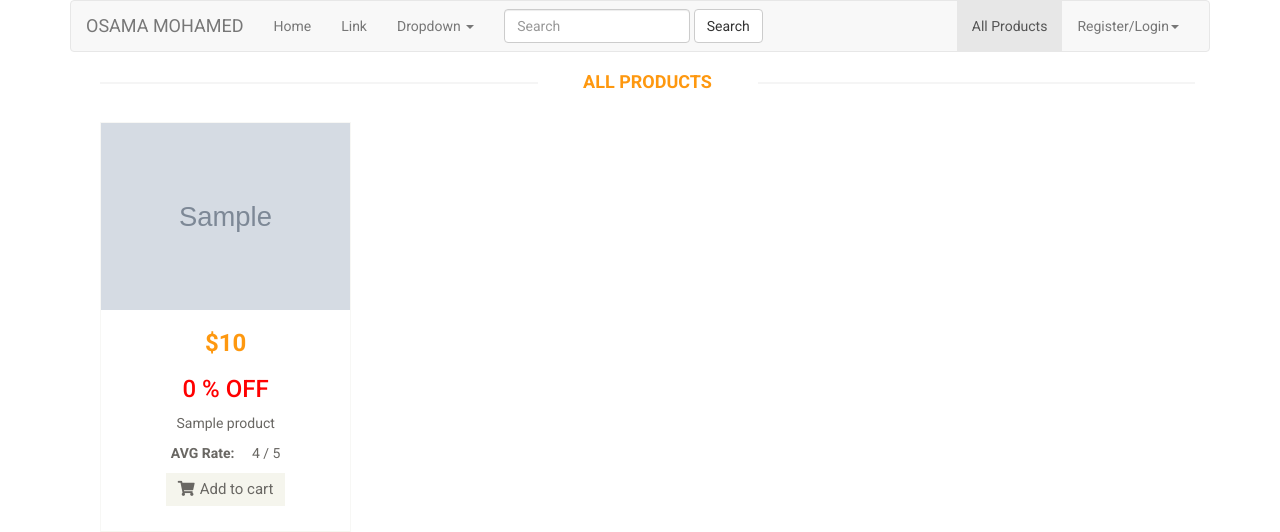
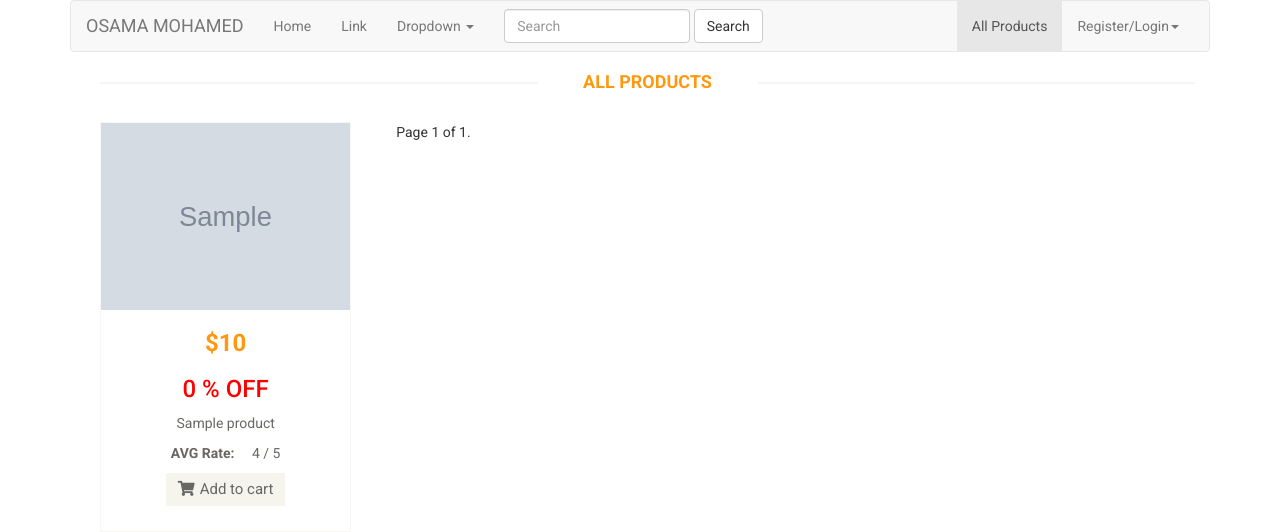
Before and after one commit to tegarty/E-Commerce_django, a Django app: page /products/all/ in a window 1280 px wide. Shown: the top 532 px of the page. Run offline with Django 3.2, Linux system fonts and the light colour scheme; tables that the repository leaves empty hold one stand-in row (values such as "Sample post"); grey boxes marked "Sample" are stand-in pictures; some libraries are stand-ins or nearby versions.

Commit message:
add pagination to all products page

```diff
--- a/products/templates/products/all_products.html
+++ b/products/templates/products/all_products.html
@@ -57,12 +57,56 @@
 
 
 						<ul class="pagination">
-{#							<li class="active"><a href="/products/1">1</a></li>#}
-{#                            {% for product in range(1, number_of_products + 2) %}#}
-{##}
-{#							<li><a href="/products/{{ product }}">{{ product }}</a></li>#}
-{##}
-{#                            {% endfor %}#}
+
+                            <div class="pagination"> <!-- page_request == the name of page that i want like:page -->
+                                <span class="step-links"> <!-- objects == the number of pages -->
+                                    {% if objects.has_previous %}
+                                        <a href="?{{ page_request }}={{ objects.previous_page_number }}
+                                            {% if request.GET.search_post %}
+                                                &search_post={{ request.GET.search_post }}
+                                            {% endif %}">previous
+                                        </a>
+                                    {% endif %}
+
+                                    <span class="current">
+                                        Page {{ objects.number }} of {{ objects.paginator.num_pages }}.
+                                    </span>
+
+                                    {% if objects.has_next %}
+                                        <a href="?{{ page_request }}={{ objects.next_page_number }}
+                                            {% if request.GET.search_post %}
+                                                &search_post={{ request.GET.search_post }}
+                                            {% endif %}">next
+                                        </a>
+                                    {% endif %}
+                                </span>
+                            </div>
+
+                            {% if is_paginated %}
+                                <ul class="pagination">
+                                    {% if page_obj.has_previous %}
+                                        <li>
+                                            <span>
+                                                <a href="?page={{ page_obj.previous_page_number }}">
+                                                    Previous
+                                                </a>
+                                            </span>
+                                        </li>
+                                    {% endif %}
+                                    <li class="">
+                                        <span>Page {{ page_obj.number }} of {{ page_obj.paginator.num_pages }}.</span>
+                                    </li>
+                                    {% if page_obj.has_next %}
+                                        <li>
+                                            <span>
+                                                <a href="?page={{ page_obj.next_page_number }}">
+                                                    Next
+                                                </a>
+                                            </span>
+                                        </li>
+                                    {% endif %}
+                                </ul>
+                            {% endif %}
 						</ul>
 					</div><!--features_items-->
 				</div>
--- a/products/views.py
+++ b/products/views.py
@@ -1,15 +1,31 @@
 from django.shortcuts import render, get_object_or_404
 from django.views.generic import ListView, DetailView
+from django.core.paginator import Paginator, EmptyPage, PageNotAnInteger
 
 from .models import Product
 
 
 class AllProductsListView(ListView):
-    queryset = Product.objects.all()
+    queryset = Product.objects.all().order_by('-id')
     template_name = 'products/all_products.html'
+    paginate_by = 2
 
     def get_context_data(self, **kwargs):
         context = super(AllProductsListView, self).get_context_data(**kwargs)
+
+        qs = Product.objects.all().order_by('-id')
+        paginator = Paginator(qs, self.paginate_by)
+        page_request = 'page'
+        page = self.request.GET.get(page_request)
+        try:
+            queryset = paginator.page(page)
+        except PageNotAnInteger:
+            queryset = paginator.page(1)
+        except EmptyPage:
+            queryset = paginator.page(paginator.num_pages)
+        context['objects'] = queryset
+        context['page_request'] = page_request
+
         context['title'] = 'All Products'
         return context
 
```
